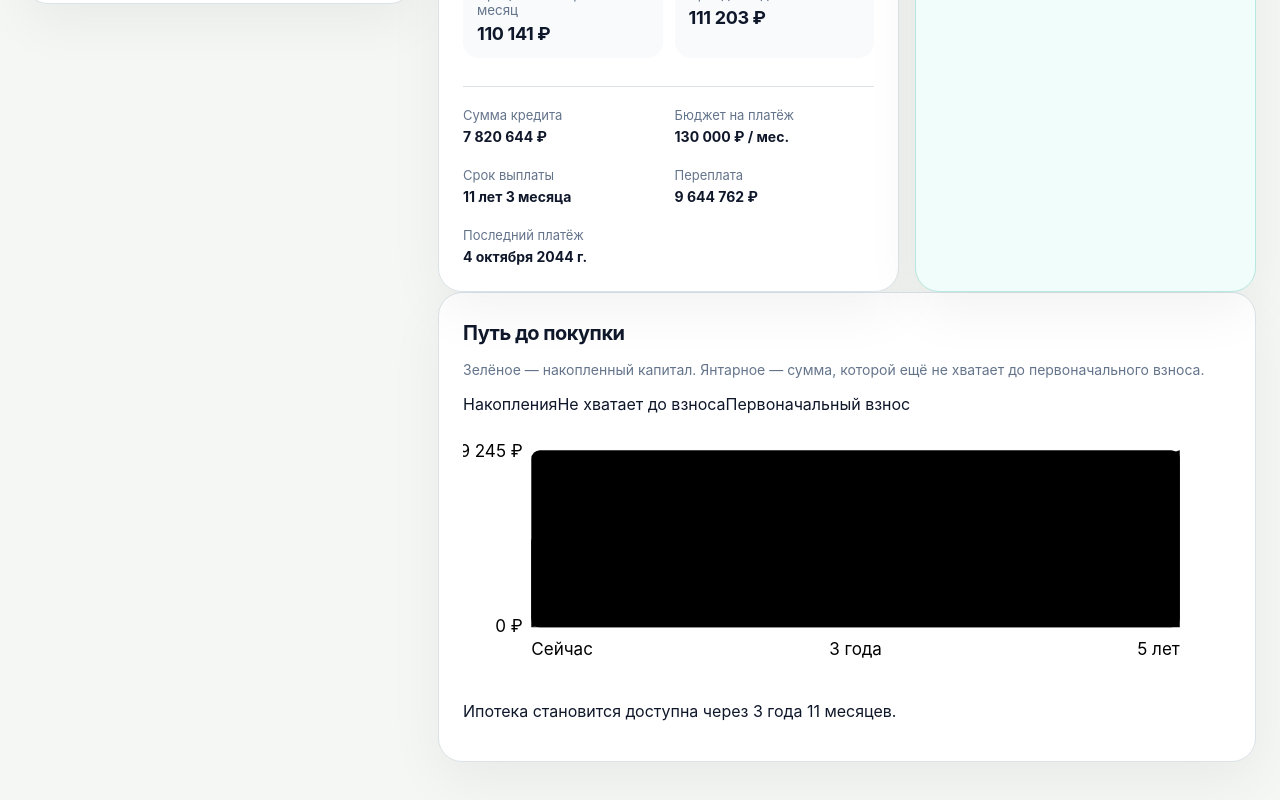
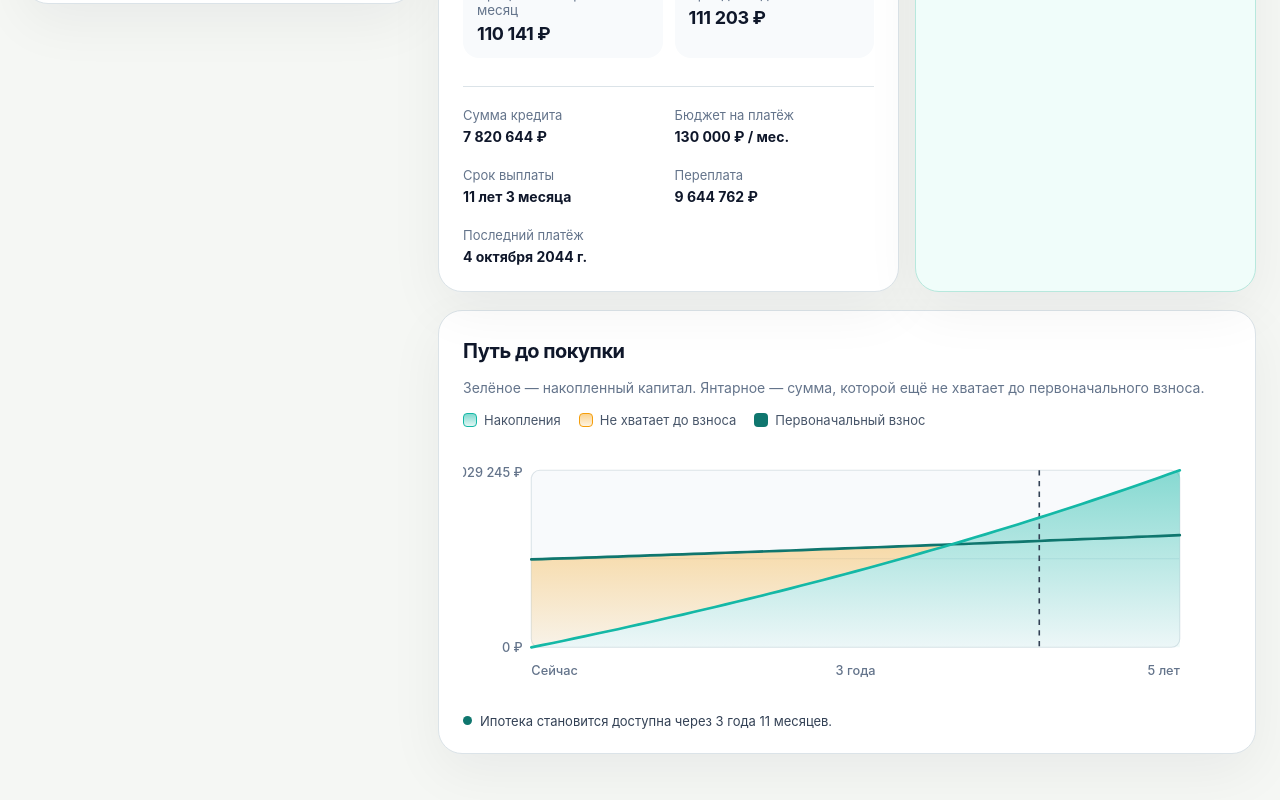
Before and after one commit to Vchekryzhov/home-purchase-calculator, a Vue app: page / in a window 1280 px wide. Shown: the part 1048-1848 px from the top of the page. Built offline with nearby package versions, Linux system fonts and the light colour scheme.

Commit message:
Add missing styles for the journey chart SVG
The chart was hidden since the initial commit because its CSS never
existed: unstyled paths filled black. Wire the classes to the teal
and amber gradients already defined in the SVG defs.

```diff
--- a/src/style.css
+++ b/src/style.css
@@ -32,5 +32,16 @@ input:focus { outline: 3px solid #ccfbf1; border-color: #0f766e; }
 dl { display: grid; grid-template-columns: repeat(2, minmax(0, 1fr)); gap: 20px 12px; margin: 28px 0 0; padding-top: 20px; border-top: 1px solid rgba(255,255,255,.18); }.cash dl { border-color: #f5d89b; color: #334155; }dt { font-size: 13px; color: #bceae4; }.cash dt { color: #866520; }dd { margin: 5px 0 0; font-size: 14px; font-weight: 700; line-height: 1.35; }.wide { grid-column: 1 / -1; }
 .bottom { display: grid; grid-template-columns: 1.15fr .85fr; gap: 16px; margin-top: 18px; }.bottom .card { min-height: auto; }.threshold .big-label { color: #0f766e; }.threshold dl { border-color: #dbe3e8; color: #0f172a; }.threshold dt { color: #64748b; }.year { display: grid; grid-template-columns: 1fr 1fr; gap: 12px; margin-top: 18px; }.year > div { padding: 14px; border-radius: 16px; background: #f8fafc; }.year small { color: #64748b; display: block; }.year strong { display: block; margin-top: 5px; font-size: 18px; letter-spacing: -.02em; }.how { background: #f0fdfa; border-color: #b7e8dd; }.how p { line-height: 1.55; margin: 10px 0 0; color: #475569; font-size: 14px; }
 .warning { margin: 16px 0 0; padding: 14px 16px; color: #9f1239; background: #fff1f2; border: 1px solid #fecdd3; border-radius: 16px; font-size: 14px; line-height: 1.45; }.empty { margin-top: 32px; padding: 16px; border: 1px solid #f5d89b; border-radius: 16px; color: #78350f; background: rgba(255,255,255,.72); font-size: 14px; line-height: 1.5; }
+.journey-chart { margin-top: 18px; }
+.journey-chart svg { display: block; width: 100%; height: auto; margin-top: 6px; }
+.chart-legend { display: flex; flex-wrap: wrap; gap: 8px 18px; margin-top: 14px; font-size: 13px; color: #475569; }.chart-legend span { display: inline-flex; align-items: center; gap: 7px; }.chart-legend i { width: 14px; height: 14px; border-radius: 4px; }.legend-savings { background: linear-gradient(180deg, rgba(20,184,166,.55), rgba(20,184,166,.12)); border: 1px solid #14b8a6; }.legend-shortage { background: linear-gradient(180deg, rgba(245,158,11,.45), rgba(245,158,11,.12)); border: 1px solid #f59e0b; }.legend-down-payment { height: 3px; border-radius: 2px; background: #0f766e; }
+.chart-frame { fill: #f8fafc; stroke: #dbe3e8; }
+.chart-grid { stroke: #e2e8f0; }
+.chart-area-savings { fill: url(#savings-fill); }
+.chart-area-shortage { fill: url(#shortage-fill); }
+.chart-line { fill: none; stroke-width: 2.5; stroke-linecap: round; stroke-linejoin: round; }.chart-savings { stroke: #14b8a6; }.chart-down-payment { stroke: #0f766e; }
+.chart-marker { stroke: #334155; stroke-width: 1.5; stroke-dasharray: 5 5; }
+.journey-chart text { fill: #64748b; font-size: 12px; font-weight: 500; }
+.chart-note { display: flex; align-items: center; gap: 8px; margin: 12px 0 0; font-size: 13px; color: #334155; }.chart-note span { width: 9px; height: 9px; border-radius: 50%; background: #0f766e; flex: none; }.chart-note.muted { color: #64748b; }
 @media (max-width: 900px) { .layout { grid-template-columns: 1fr; }.inputs { grid-template-columns: 1fr 1fr; } }
 @media (max-width: 620px) { main { padding: 22px 16px 32px; } header { align-items: start; flex-direction: column; margin-bottom: 20px; }.inputs, .cards, .bottom, .year { grid-template-columns: 1fr; }.panel, .card { padding: 20px; border-radius: 20px; } }
```
